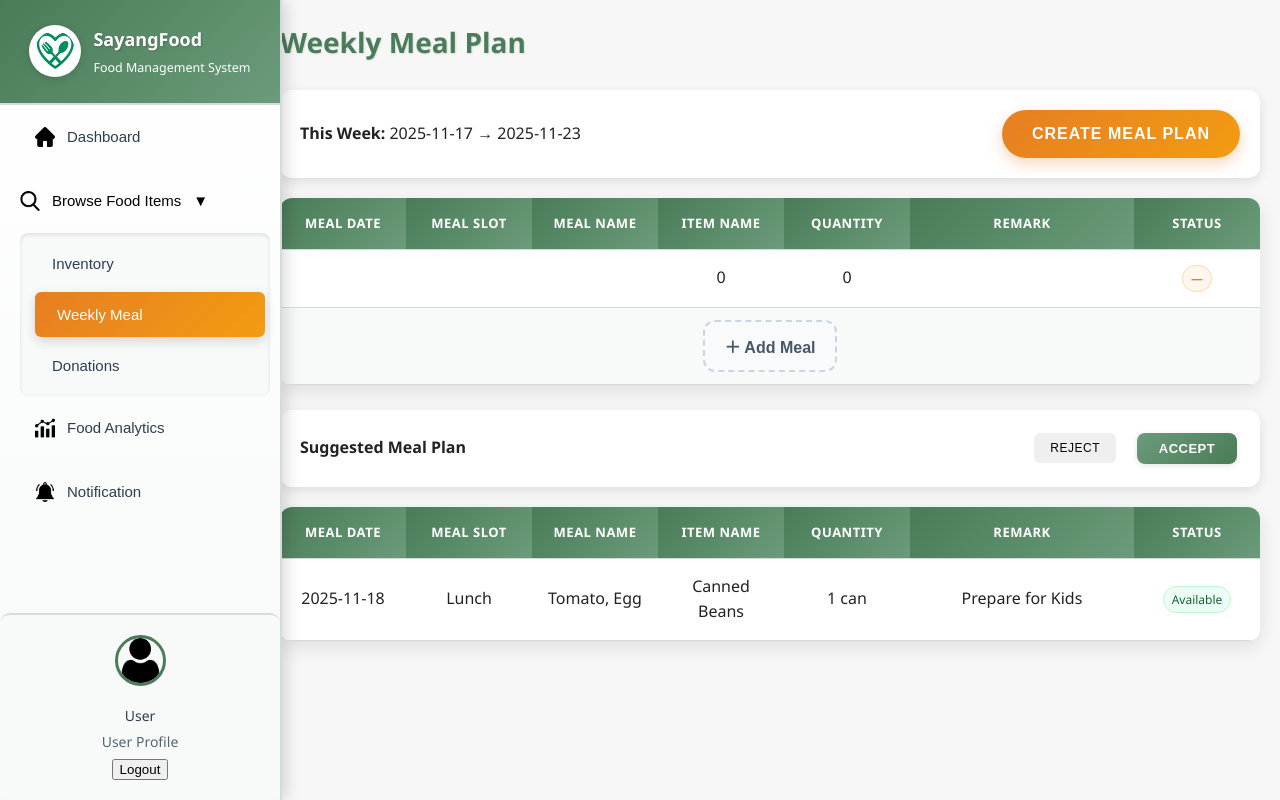
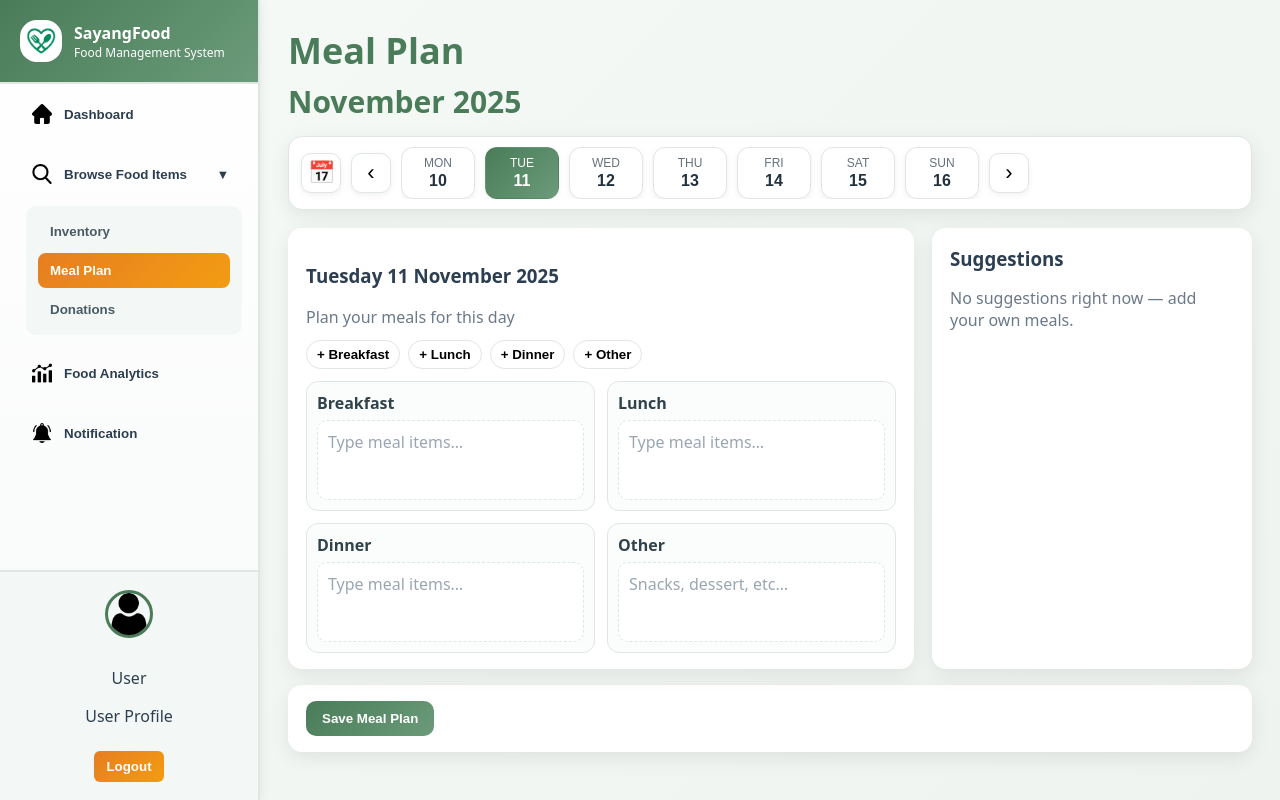
Before and after one commit to XinYou0910/SayangFood, a PHP site: page /SayangFood/meal_plan.php in a window 1280 px wide. Run offline with PHP 8.4, Linux system fonts and the light colour scheme; the visitor is signed in with stand-in values (Sample User, id 1); data that the repository does not hold is empty.

Commit message:
redesign the meal_plan interface

```diff
--- a/inventory_list.php
+++ b/inventory_list.php
@@ -115,7 +115,7 @@ $result = $stmt->get_result();
 
       <div class="dropdown-container" id="dropdownMenu">
         <button class="submenu-item" data-page="inventory_list.php" onclick="window.location.href='inventory_list.php'">Inventory</button>
-        <button class="submenu-item" data-page="meal_plan.php" onclick="window.location.href='meal_plan.php'">Weekly Meal</button>
+        <button class="submenu-item" data-page="meal_plan.php" onclick="window.location.href='meal_plan.php'">Meal Plan</button>
         <button class="submenu-item" data-page="donation_list.php" onclick="window.location.href='donation_list.php'">Donations</button>
       </div>
 
--- /dev/null
+++ b/meal_plan.css
@@ -0,0 +1,113 @@
+:root{
+  --primary-green:#4a7c59;
+  --light-green:#6b9b7a;
+  --accent-orange:#e67e22;
+  --light-orange:#f39c12;
+  --bg:#f6faf7;
+  --white:#fff;
+  --text:#2c3e50;
+  --muted:#6b7a89;
+  --border:#dfe6e3;
+  --shadow:0 6px 20px rgba(0,0,0,.08);
+}
+
+*{box-sizing:border-box}
+html,body{height:100%}
+body{
+  margin:0;
+  font-family:system-ui,-apple-system,Segoe UI,Roboto,Inter,Helvetica,Arial,sans-serif;
+  background:linear-gradient(135deg,var(--bg) 0%, #eef3f0 100%);
+  color:var(--text);
+}
+
+#pageContent{display:flex;min-height:100vh}
+
+/* Sidebar */
+.sidebar{
+  width:260px;flex-shrink:0;height:100vh;display:flex;flex-direction:column;
+  background:linear-gradient(180deg,#fff,#f7f9f8);border-right:2px solid var(--border);
+  box-shadow:2px 0 10px rgba(0,0,0,.06);
+}
+.logo-container{
+  display:flex;align-items:center;gap:12px;padding:20px;border-bottom:2px solid var(--border);
+  background:linear-gradient(135deg,var(--primary-green),var(--light-green));color:#fff;
+}
+.logo-img{width:42px;height:42px;border-radius:40%;background:#fff;padding:6px;object-fit:contain}
+.brand{font-weight:800}
+.tagline{font-size:12px;white-space:nowrap}
+
+.menu-item{
+  padding:14px 22px;margin:6px 10px;border:none;background:none;cursor:pointer;
+  display:flex;gap:12px;align-items:center;border-radius:10px;color:var(--text);font-weight:600;
+}
+.menu-item .icon{width:20px;height:20px;filter:brightness(.7)}
+.menu-item:hover{background:linear-gradient(135deg,var(--light-green),#7db88d);color:#fff}
+.menu-item:hover .icon{filter:brightness(1) invert(1)}
+.dropdown-container{display:flex;flex-direction:column;margin:2px 16px 8px 26px;background:#f3f7f5;border-radius:10px;padding:6px 4px}
+.submenu-item{padding:10px 12px;margin:2px 8px;border:none;background:none;text-align:left;border-radius:8px;color:#4a5b66;cursor:pointer;font-weight:600}
+.submenu-item:hover{background:linear-gradient(135deg,#7db88d,var(--light-green));color:#fff}
+.submenu-item.active{background:linear-gradient(135deg,var(--accent-orange),var(--light-orange));color:#fff}
+.arrow{margin-left:auto}
+
+.profile{margin-top:auto;padding:18px;text-align:center;border-top:2px solid var(--border);background:#f3f7f5}
+.profile-img{width:48px;height:48px;border-radius:50%;border:3px solid var(--primary-green);margin-bottom:8px}
+.logout-btn{margin-top:8px;padding:8px 12px;border:none;border-radius:6px;background:linear-gradient(135deg,var(--accent-orange),var(--light-orange));color:#fff;font-weight:800;cursor:pointer}
+
+/* Main */
+.main-content{flex:1;min-width:0;padding:26px 28px}
+
+/* Title + month size (Meal Plan bigger than month) */
+.header h1{margin:0 0 6px 0;font-size:36px;color:var(--primary-green);font-weight:900}
+.month-under-title{
+  font-size:30px;           /* smaller than h1 but big */
+  font-weight:800;
+  color:var(--primary-green);
+  margin:0 0 14px 0;
+}
+
+/* Date bar (white card) */
+.date-bar{
+  display:flex;align-items:center;gap:10px;
+  background:#fff;border:1px solid var(--border);
+  border-radius:14px;padding:10px 12px;box-shadow:var(--shadow);margin-bottom:18px;
+}
+.nav-arrow,.calendar-btn{
+  width:40px;height:40px;border:1px solid var(--border);border-radius:10px;background:#fff;
+  box-shadow:0 2px 6px rgba(0,0,0,.06);cursor:pointer;font-size:22px;line-height:1;text-align:center;
+}
+.pills-row{display:flex;gap:10px;align-items:center;overflow-x:auto;flex:1}
+.pill{
+  min-width:74px;border:1px solid var(--border);border-radius:12px;background:#fff;
+  padding:8px 10px;text-align:center;cursor:pointer;box-shadow:0 2px 6px rgba(0,0,0,.06);
+}
+.pill .wd{display:block;font-size:12px;color:#66717d;margin-bottom:2px}
+.pill .dd{display:block;font-weight:800;font-size:16px;color:#24323d}
+.pill.active{background:linear-gradient(135deg,var(--primary-green),var(--light-green));color:#fff;border-color:transparent}
+.pill.active .wd,.pill.active .dd{color:#fff}
+
+/* Board + slots (white boxes) */
+.grid-2{display:grid;grid-template-columns:1fr 320px;gap:18px}
+@media (max-width:1100px){.grid-2{grid-template-columns:1fr}}
+
+.day-card,.suggestions,.footer-actions{
+  background:#fff;border-radius:14px;box-shadow:var(--shadow);padding:16px 18px;margin-bottom:16px;
+}
+.day-sub{margin:0 0 12px 0;color:var(--muted)}
+.slot-actions{display:flex;gap:8px;margin-bottom:12px;flex-wrap:wrap}
+.chip{border:1px solid var(--border);background:#fff;border-radius:999px;padding:6px 10px;cursor:pointer;font-weight:600}
+
+.slots-2{display:grid;grid-template-columns:1fr 1fr;gap:12px}
+@media (max-width:820px){.slots-2{grid-template-columns:1fr}}
+.slot{background:#fbfdfc;border:1px solid var(--border);border-radius:12px;padding:10px}
+.slot-title{font-weight:800;margin-bottom:6px;color:#31424b}
+.slot-body{
+  background:#fff;border:1px dashed var(--border);border-radius:10px;min-height:80px;padding:10px;outline:none;
+}
+.slot-body:empty:before{content:attr(placeholder);color:#9aa6b2}
+
+.suggestions h3{margin:2px 0 10px}
+.muted{color:var(--muted)}
+
+.footer-actions{display:flex;justify-content:flex-start}
+.action-btn{padding:10px 16px;border:none;border-radius:10px;cursor:pointer;font-weight:800}
+.primary-btn{background:linear-gradient(135deg,var(--primary-green),var(--light-green));color:#fff}
--- a/meal_plan.php
+++ b/meal_plan.php
@@ -1,205 +1,118 @@
 <?php
-include 'db_connect.php';
 session_start();
 if (!isset($_SESSION['user_id'])) {
   header('Location: dashboard_page.html'); exit;
 }
-$uid = (int)$_SESSION['user_id'];
-
-/* --------- Compute current week (Mon–Sun) --------- */
-$weekStart = new DateTimeImmutable('monday this week');
-$weekEnd   = $weekStart->modify('+6 days');
-$from = $weekStart->format('Y-m-d');
-$to   = $weekEnd->format('Y-m-d');
-
-/* --------- Fetch this week meals with their first ingredient ---------
-   We show one row per ingredient to match your UI (Meal + Item + Qty + Remark + Status)
------------------------------------------------------------------------ */
-$sql = "
-  SELECT
-    mp.meal_id,
-    mp.meal_date,
-    mp.meal_slot,
-    mp.meal_name,
-    mp.meal_remark,
-    COALESCE(mpi.item_name_snapshot,'') AS item_name,
-    COALESCE(mpi.required_qty_text,
-             TRIM(CONCAT(COALESCE(mpi.required_qty_value,''), ' ', COALESCE(mpi.required_qty_unit,'')))) AS qty_text,
-    COALESCE(mpi.availability,'') AS availability
-  FROM meal_plan mp
-  LEFT JOIN meal_plan_item mpi ON mpi.meal_id = mp.meal_id
-  WHERE mp.user_id = ?
-    AND mp.meal_date BETWEEN ? AND ?
-  ORDER BY mp.meal_date, FIELD(mp.meal_slot,'Breakfast','Lunch','Dinner'), mp.meal_id, mpi.mp_item_id
-";
-$stmt = $conn->prepare($sql);
-$stmt->bind_param('iss', $uid, $from, $to);
-$stmt->execute();
-$res = $stmt->get_result();
-$rows = $res->fetch_all(MYSQLI_ASSOC);
-
-/* --------- Simple example suggestion (you can replace with generator later) --------- */
-$suggestion = [
-  'date'   => $weekStart->modify('+1 day')->format('Y-m-d'),
-  'slot'   => 'Lunch',
-  'meal'   => 'Tomato, Egg',
-  'item'   => 'Canned Beans',
-  'qty'    => '1 can',
-  'remark' => 'Prepare for Kids',
-  'status' => 'Available'
-];
 ?>
 <!DOCTYPE html>
 <html lang="en">
 <head>
-<meta charset="utf-8">
-<title>Weekly Meal Plan • SayangFood</title>
-<meta name="viewport" content="width=device-width, initial-scale=1">
-<link rel="stylesheet" href="inventory_list.css">
-<style>
-  /* small page-specific helpers; everything else inherits inventory_list.css */
-  .add-dashed {padding:12px 20px;border:2px dashed #cbd5e1;border-radius:12px;background:#f9fafb;
-               cursor:pointer;font-size:16px;font-weight:600;color:#475569;}
-  .status-chip{font-size:12px;padding:3px 8px;border-radius:999px;border:1px solid #e2e8f0;display:inline-block}
-  .status-ok{background:#ecfdf5;border-color:#bbf7d0;color:#166534}
-  .status-warn{background:#fff7ed;border-color:#fed7aa;color:#a16207}
-</style>
+  <meta charset="utf-8"/>
+  <meta name="viewport" content="width=device-width,initial-scale=1"/>
+  <title>SayangFood — Meal Plan</title>
+  <link rel="stylesheet" href="meal_plan.css?v=8"/>
 </head>
 <body>
-  <!-- Hamburger for mobile, uses same handler as your other pages -->
-  <button class="menu-toggle" onclick="toggleSidebar()">☰</button>
-
-  <!-- Sidebar (copied structure/styles from inventory_list.php) -->
-  <div class="sidebar">
+  <div id="pageContent">
+    <!-- Sidebar -->
+    <aside class="sidebar">
       <div class="logo-container">
-      <img src="pic/logo.png" alt="SayangFood" class="logo-img">
+        <img class="logo-img" src="pic/logo.png" alt="SayangFood"/>
         <div class="logo-text">
-        <span class="brand">SayangFood</span><br>
-        <small>Food Management System</small>
+          <div class="brand">SayangFood</div>
+          <div class="tagline">Food Management System</div>
         </div>
       </div>
 
       <button class="menu-item" onclick="location.href='dashboard_page.html'">
-      <img src="pic/home.png" alt="" class="icon"> Dashboard
+        <img class="icon" src="pic/home.png" alt=""> Dashboard
       </button>
 
-    <button class="menu-item dropdown-btn" onclick="toggleDropdown()">
-      <img src="pic/search.png" class="icon"> Browse Food Items
-      <span class="arrow" id="arrowIcon">▼</span>
+      <button class="menu-item dropdown-btn">
+        <img class="icon" src="pic/search.png" alt=""> Browse Food Items
+        <span class="arrow">▾</span>
       </button>
 
       <div class="dropdown-container show" id="dropdownMenu">
         <button class="submenu-item" onclick="location.href='inventory_list.php'">Inventory</button>
-      <button class="submenu-item active" onclick="location.href='meal_planner.php'">Weekly Meal</button>
+        <button class="submenu-item active" onclick="location.href='meal_plan.php'">Meal Plan</button>
         <button class="submenu-item" onclick="location.href='donation_list.php'">Donations</button>
       </div>
 
-    <button class="menu-item"><img src="pic/data-analytics.png" class="icon"> Food Analytics</button>
-    <button class="menu-item"><img src="pic/notification.png" class="icon"> Notification</button>
+      <button class="menu-item"><img class="icon" src="pic/data-analytics.png" alt=""> Food Analytics</button>
+      <button class="menu-item"><img class="icon" src="pic/notification.png"  alt=""> Notification</button>
 
       <div class="profile">
-      <img src="pic/user.png" alt="User" class="profile-img">
+        <img class="profile-img" src="pic/user.png" alt="">
         <div class="profile-info">
           <p class="username" id="username">User</p>
           <p class="role">User Profile</p>
-        <button onclick="logout()" class="logout-btn">Logout</button>
+          <button class="logout-btn" onclick="localStorage.removeItem('user_name');location.href='Homepage.html'">Logout</button>
+        </div>
+      </div>
+    </aside>
+
+    <!-- Main -->
+    <main class="main-content">
+      <header class="header">
+        <h1>Meal Plan</h1>
+        <div class="month-under-title" id="monthYear"></div>
+
+        <!-- Date selector bar -->
+        <div class="date-bar">
+          <button class="calendar-btn" id="calendarBtn" aria-label="Pick a date">📅</button>
+          <button class="nav-arrow" id="prevDay" aria-label="Previous day">‹</button>
+          <div id="pillsRow" class="pills-row"><!-- filled by JS --></div>
+          <input type="date" id="jumpDate" hidden />
+        </div>
+      </header>
+
+      <section class="board">
+        <div class="grid-2">
+          <div class="day-card">
+            <h3 id="dayTitle"></h3>
+            <p class="day-sub">Plan your meals for this day</p>
+
+            <div class="slot-actions">
+              <button class="chip" data-add="breakfast">+ Breakfast</button>
+              <button class="chip" data-add="lunch">+ Lunch</button>
+              <button class="chip" data-add="dinner">+ Dinner</button>
+              <button class="chip" data-add="other">+ Other</button>
+            </div>
+
+            <div class="slots-2">
+              <div class="slot">
+                <div class="slot-title">Breakfast</div>
+                <div id="slot-breakfast" class="slot-body" contenteditable="true" placeholder="Type meal items…"></div>
+              </div>
+              <div class="slot">
+                <div class="slot-title">Lunch</div>
+                <div id="slot-lunch" class="slot-body" contenteditable="true" placeholder="Type meal items…"></div>
+              </div>
+              <div class="slot">
+                <div class="slot-title">Dinner</div>
+                <div id="slot-dinner" class="slot-body" contenteditable="true" placeholder="Type meal items…"></div>
+              </div>
+              <div class="slot">
+                <div class="slot-title">Other</div>
+                <div id="slot-other" class="slot-body" contenteditable="true" placeholder="Snacks, dessert, etc…"></div>
               </div>
             </div>
           </div>
 
-  <!-- Main -->
-  <div class="main-content">
-    <div class="header"><h1>Weekly Meal Plan</h1></div>
-
-    <!-- Week bar -->
-    <div class="controls">
-      <div class="controls-left" style="display:flex;gap:10px;align-items:center;">
-        <span><b>This Week:</b> <?php echo htmlspecialchars($from) ?> → <?php echo htmlspecialchars($to) ?></span>
-      </div>
-      <div class="controls-right">
-        <button class="action-btn add-btn" id="saveBtn" onclick="savePlan()">
-            CREATE MEAL PLAN
-        </button>
-      </div>
+          <aside class="suggestions">
+            <h3>Suggestions</h3>
+            <p class="muted">No suggestions right now — add your own meals.</p>
+          </aside>
         </div>
 
-    <!-- This Week table -->
-    <table id="weekTable">
-      <tr>
-        <th>Meal Date</th>
-        <th>Meal Slot</th>
-        <th>Meal Name</th>
-        <th>Item Name</th>
-        <th>Quantity</th>
-        <th>Remark</th>
-        <th>Status</th>
-      </tr>
-      <tbody id="weekBody">
-        <?php if ($rows): foreach ($rows as $r): ?>
-          <tr>
-            <td data-field="date"><?php echo htmlspecialchars($r['meal_date']) ?></td>
-            <td data-field="slot"><?php echo htmlspecialchars($r['meal_slot']) ?></td>
-            <td data-field="meal"><?php echo htmlspecialchars($r['meal_name']) ?></td>
-            <td data-field="item"><?php echo htmlspecialchars($r['item_name']) ?></td>
-            <td data-field="qty"><?php echo htmlspecialchars($r['qty_text']) ?></td>
-            <td data-field="remark"><?php echo htmlspecialchars($r['meal_remark']) ?></td>
-            <td>
-              <?php
-                $chip = ($r['availability']==='Available') ? 'status-ok' :
-                        (($r['availability']==='') ? '' : 'status-warn');
-                $text = $r['availability'] ?: '—';
-              ?>
-              <span class="status-chip <?php echo $chip; ?>"><?php echo htmlspecialchars($text); ?></span>
-            </td>
-          </tr>
-        <?php endforeach; else: ?>
-          <!-- same demo row as your screenshots when nothing saved yet -->
-          <tr>
-            <td data-field="date"><?php echo htmlspecialchars($weekStart->format('Y-m-d')) ?></td>
-            <td data-field="slot">Breakfast</td>
-            <td data-field="meal">Boiled Chicken Breast</td>
-            <td data-field="item">Chicken Breast</td>
-            <td data-field="qty">800g</td>
-            <td data-field="remark">After Workout</td>
-            <td><span class="status-chip status-warn">Ingredient Insufficient</span></td>
-          </tr>
-        <?php endif; ?>
-
-        <tr id="addRow">
-          <td colspan="7" style="text-align:center;padding:12px;">
-            <button class="add-dashed" onclick="addNewMealRow()">＋ Add Meal</button>
-          </td>
-        </tr>
-      </tbody>
-    </table>
-
-    <!-- Suggested -->
-    <div class="controls" style="margin-top:18px;">
-      <div class="controls-left"><b>Suggested Meal Plan</b></div>
-      <div class="controls-right">
-        <button class="action-btn" onclick="rejectSuggestion()">Reject</button>
-        <button class="action-btn edit-btn" onclick="acceptSuggestion()">Accept</button>
+        <div class="footer-actions">
+          <button class="action-btn primary-btn" id="saveBtn">Save Meal Plan</button>
         </div>
+      </section>
+    </main>
   </div>
 
-    <table>
-      <tr>
-        <th>Meal Date</th><th>Meal Slot</th><th>Meal Name</th>
-        <th>Item Name</th><th>Quantity</th><th>Remark</th><th>Status</th>
-      </tr>
-      <tbody>
-        <tr id="suggestRow">
-          <td><?php echo htmlspecialchars($suggestion['date']) ?></td>
-          <td><?php echo htmlspecialchars($suggestion['slot']) ?></td>
-          <td><?php echo htmlspecialchars($suggestion['meal']) ?></td>
-          <td><?php echo htmlspecialchars($suggestion['item']) ?></td>
-          <td><?php echo htmlspecialchars($suggestion['qty']) ?></td>
-          <td><?php echo htmlspecialchars($suggestion['remark']) ?></td>
-          <td><span class="status-chip status-ok"><?php echo htmlspecialchars($suggestion['status']) ?></span></td>
-        </tr>
-      </tbody>
-    </table>
-  </div>
-  <script src="script.js"></script>
+  <script src="meal_plan.js?v=8"></script>
 </body>
 </html>
```
Also changed, not shown: meal_plan.js (added, +146 -0 lines), script.js (+54 -132 lines). Lines whose indentation alone changed are shown as unchanged.
